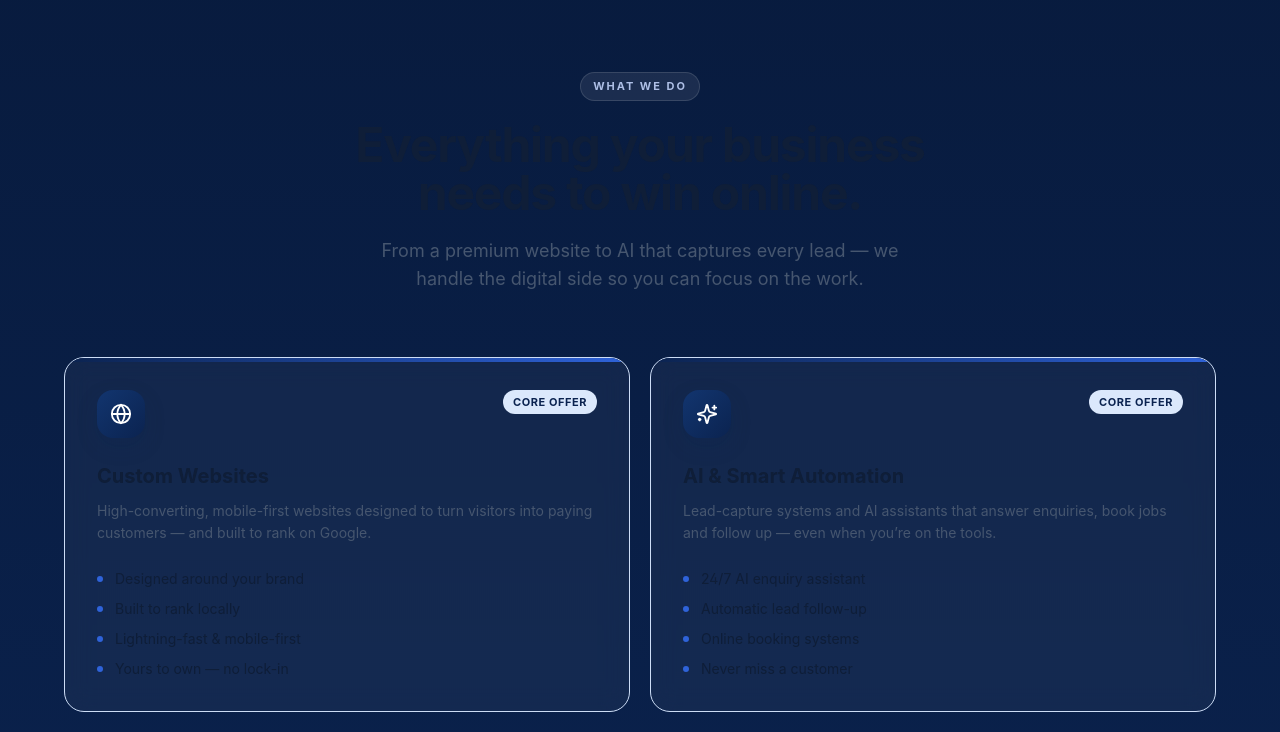
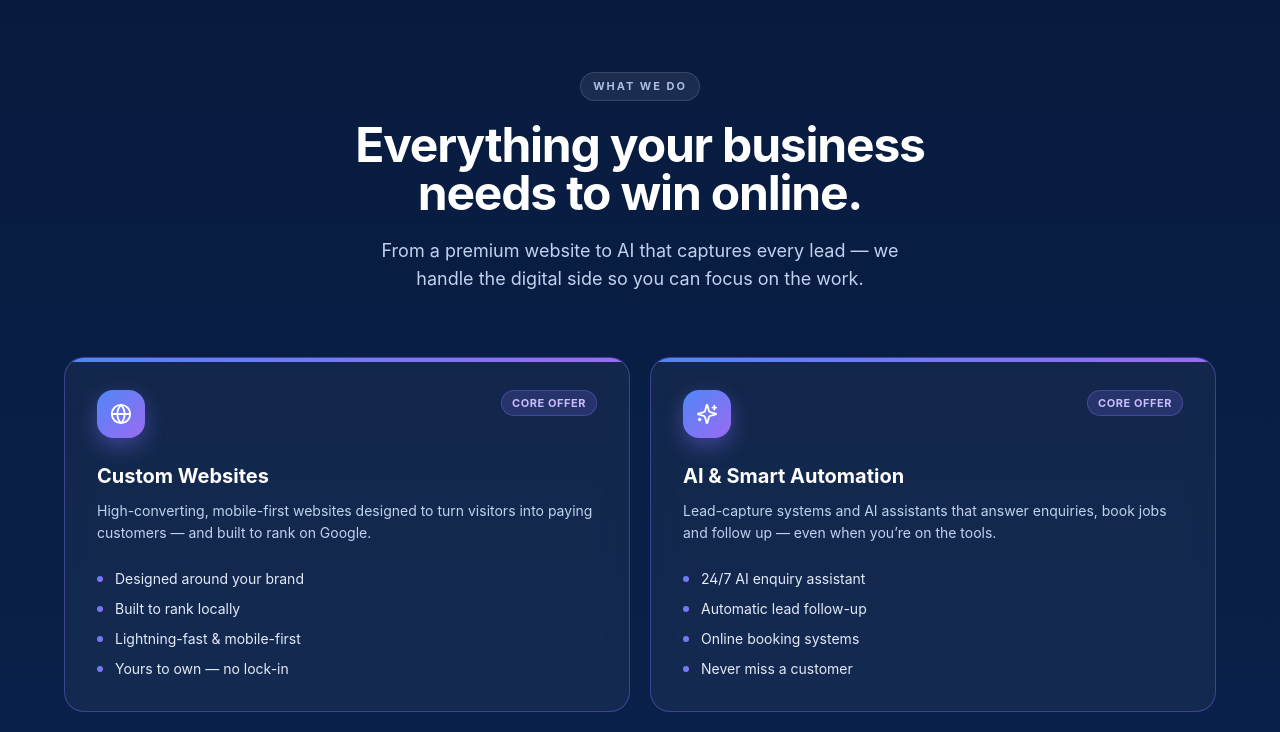
Before and after one commit to zachcolvillez-stack/bluepeek-website, a Next.js app: page / in a window 1280 px wide. Shown: the part 840-1572 px from the top of the page. Built offline with nearby package versions, Linux system fonts and the light colour scheme.

Commit message:
auto-save: Services.jsx

```diff
--- a/components/Services.jsx
+++ b/components/Services.jsx
@@ -44,10 +44,10 @@ export default function Services() {
         <motion.div initial={{ opacity: 0, y: 20 }} whileInView={{ opacity: 1, y: 0 }}
           viewport={{ once: true }} transition={{ duration: 0.6 }} className="text-center mb-16">
           <span className="eyebrow">What We Do</span>
-          <h2 className="text-3xl md:text-5xl font-bold tracking-tight mt-5 mb-5" style={{ color: '#0f1e38' }}>
+          <h2 className="text-3xl md:text-5xl font-bold tracking-tight mt-5 mb-5" style={{ color: '#ffffff' }}>
             Everything your business<br />needs to win online.
           </h2>
-          <p className="text-base md:text-lg max-w-xl mx-auto leading-relaxed" style={{ color: '#46566f' }}>
+          <p className="text-base md:text-lg max-w-xl mx-auto leading-relaxed" style={{ color: '#c2d2ee' }}>
             From a premium website to AI that captures every lead — we handle the digital side so you can focus on the work.
           </p>
         </motion.div>
@@ -58,35 +58,34 @@ export default function Services() {
               initial={{ opacity: 0, y: 24 }} whileInView={{ opacity: 1, y: 0 }}
               viewport={{ once: true }} transition={{ duration: 0.5, delay: i * 0.08 }}
               className="card p-8 relative overflow-hidden"
-              style={s.featured ? { borderColor: '#cdddf6' } : {}}
+              style={s.featured ? { borderColor: 'rgba(123,111,245,0.4)' } : {}}
             >
-              {/* featured navy accent bar */}
               {s.featured && (
-                <div className="absolute top-0 left-0 right-0 h-1" style={{ background: 'linear-gradient(90deg, #0b2350, #2f63d9)' }} />
+                <div className="absolute top-0 left-0 right-0 h-1" style={{ background: 'linear-gradient(90deg, #4f86f7, #9b6bf2)' }} />
               )}
 
               <div className="flex items-start justify-between mb-6">
                 <div className="w-12 h-12 rounded-2xl flex items-center justify-center"
                   style={s.featured
-                    ? { background: 'linear-gradient(135deg, #12356f, #0b2350)', boxShadow: '0 8px 20px rgba(11,35,80,0.22)' }
-                    : { background: '#eef4fc' }}>
-                  <s.icon size={22} style={{ color: s.featured ? '#ffffff' : '#0b2350' }} />
+                    ? { background: 'linear-gradient(135deg, #4f86f7, #9b6bf2)', boxShadow: '0 8px 20px rgba(123,111,245,0.4)' }
+                    : { background: 'rgba(255,255,255,0.08)' }}>
+                  <s.icon size={22} className="text-white" />
                 </div>
                 <span className="text-[11px] font-bold uppercase tracking-wider px-2.5 py-1 rounded-full"
                   style={s.featured
-                    ? { background: '#dbe8fc', color: '#0b2350' }
-                    : { background: '#f1f5fb', color: '#7a8aa3' }}>
+                    ? { background: 'rgba(123,111,245,0.18)', color: '#c9bcff', border: '1px solid rgba(123,111,245,0.35)' }
+                    : { background: 'rgba(255,255,255,0.06)', color: '#8ba0c6' }}>
                   {s.tag}
                 </span>
               </div>
 
-              <h3 className="text-xl font-bold mb-2.5" style={{ color: '#0f1e38' }}>{s.title}</h3>
-              <p className="text-sm leading-relaxed mb-6" style={{ color: '#46566f' }}>{s.description}</p>
+              <h3 className="text-xl font-bold mb-2.5" style={{ color: '#ffffff' }}>{s.title}</h3>
+              <p className="text-sm leading-relaxed mb-6" style={{ color: '#c2d2ee' }}>{s.description}</p>
 
               <ul className="space-y-2.5">
                 {s.points.map(p => (
-                  <li key={p} className="flex items-center gap-3 text-sm" style={{ color: '#0f1e38' }}>
-                    <span className="w-1.5 h-1.5 rounded-full flex-shrink-0" style={{ background: '#2f63d9' }} />
+                  <li key={p} className="flex items-center gap-3 text-sm" style={{ color: '#e3ebf9' }}>
+                    <span className="w-1.5 h-1.5 rounded-full flex-shrink-0" style={{ background: 'linear-gradient(135deg, #4f86f7, #9b6bf2)' }} />
                     {p}
                   </li>
                 ))}
@@ -98,7 +97,7 @@ export default function Services() {
         <motion.div initial={{ opacity: 0 }} whileInView={{ opacity: 1 }}
           viewport={{ once: true }} transition={{ duration: 0.5, delay: 0.3 }}
           className="text-center mt-12">
-          <a href="#contact" className="inline-flex items-center gap-2 font-semibold text-sm group" style={{ color: '#0b2350' }}>
+          <a href="#contact" className="inline-flex items-center gap-2 font-semibold text-sm group" style={{ color: '#aebfe6' }}>
             Not sure what you need? Get a free quote
             <ArrowRight size={15} className="group-hover:translate-x-0.5 transition-transform" />
           </a>
```
